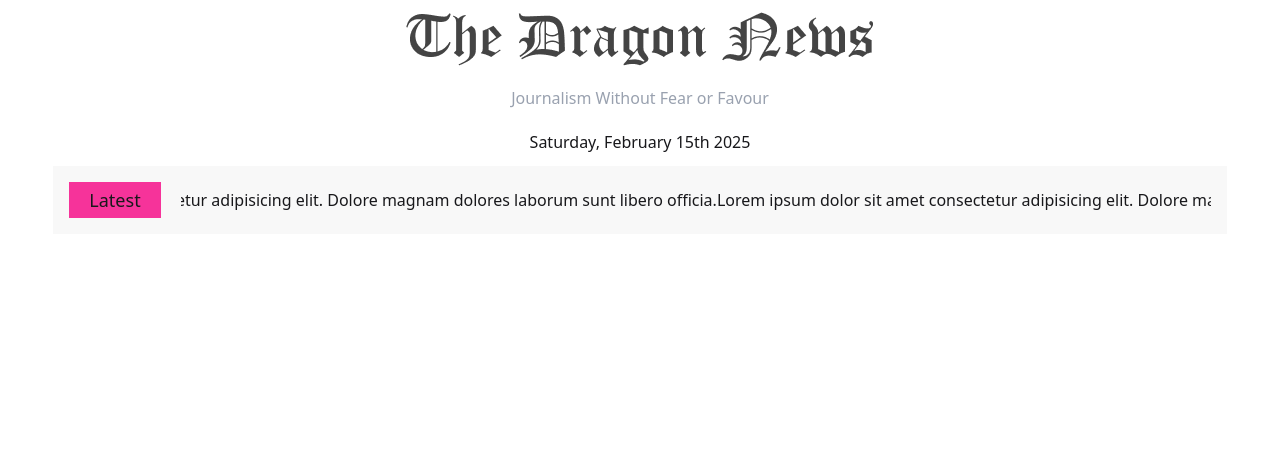
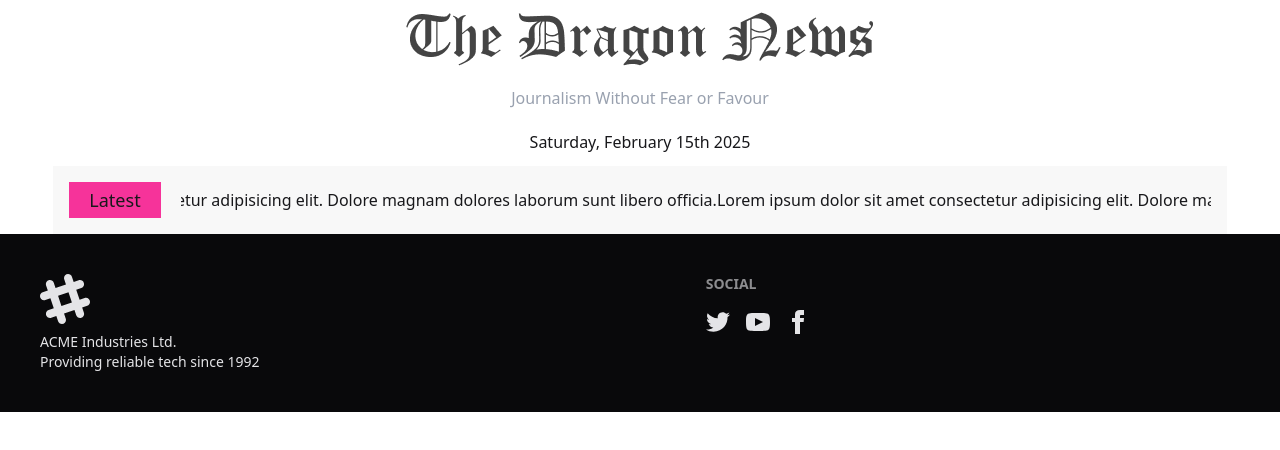
Before and after one commit to ALNoman78/The-dragon-news-auth, a React (Vite) app: page / in a window 1280 px wide. Shown: the top 450 px of the page. Built offline with nearby package versions, Linux system fonts and the light colour scheme.

Commit message:
change items

```diff
--- a/src/Layouts/Home.jsx
+++ b/src/Layouts/Home.jsx
@@ -1,3 +1,4 @@
+import Footer from "../components/Footer"
 import Header from "../components/Header"
 import LatestNews from "../components/LatestNews"
 
@@ -13,6 +14,7 @@ const Home = () => {
             <nav>
 
             </nav>
+            <Footer></Footer>
         </div>
     )
 }
--- a/src/components/Footer.jsx
+++ b/src/components/Footer.jsx
@@ -1,6 +1,7 @@
 const Footer = () => {
     return (
-        <footer className="footer sm:footer-horizontal bg-neutral text-neutral-content p-10">
+        <div>
+            <footer className="footer sm:footer-horizontal bg-neutral text-neutral-content p-10">
             <aside>
                 <svg
                     width="50"
@@ -58,6 +59,7 @@ const Footer = () => {
                 </div>
             </nav>
         </footer>
+        </div>
     )
 }
 
```
